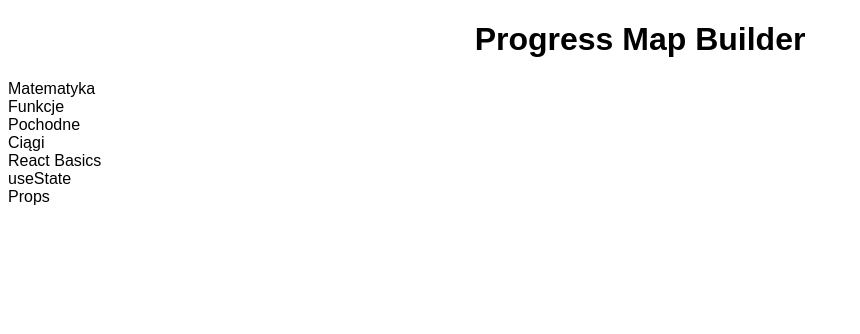
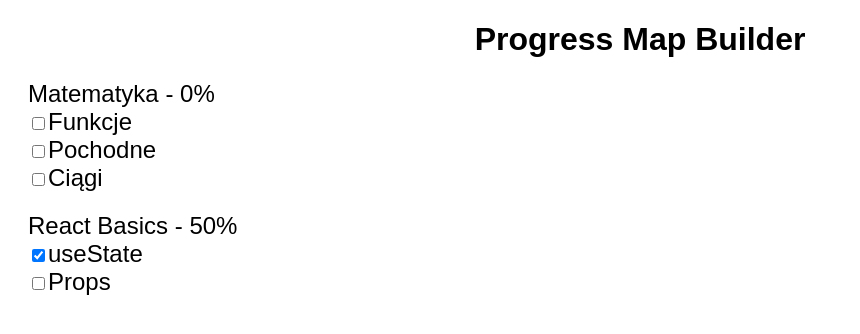
Before and after one commit to exmanek/progress-map-builder, a React (Vite) app: page / in a window 1280 px wide. Shown: the top 334 px of the page, without its empty margins (0-860 px from the left). Built offline with nearby package versions, Linux system fonts and the light colour scheme.

Commit message:
dodane % i trch css

```diff
--- a/src/App.jsx
+++ b/src/App.jsx
@@ -41,13 +41,26 @@
   return (
     <>
     <h1>Progress Map Builder</h1>
-    {topics.map((topic) => (
-        <div key={topic.id}>{topic.name}
+
+    {topics.map((topic) => {
+      const total = topic.tasks.length;
+      const done = topic.tasks.filter(t => t.completed).length;
+      const percent = Math.round((done / total) * 100);
+      return (
+        <div className="topic" key={topic.id}><span>{topic.name} - {percent}%</span>
           {topic.tasks.map((task) => (
-            <div key={task.id}>{task.text}</div>
+            <div key={task.id}>
+              <input type="checkbox"
+              checked={task.completed}
+              onChange={() => toggleTask(topic.id, task.id)}></input>
+              <span>
+                {task.text}
+              </span>
+            </div>
           ))}
         </div>
-    ))}
+      );
+    })}
     </>
   )
 }
--- a/src/index.css
+++ b/src/index.css
@@ -5,3 +5,11 @@
 h1 {
   text-align: center;
 }
+
+.topic {
+  margin: 20px;
+}
+
+.topic span {
+  font-size: 24px;
+}
```
